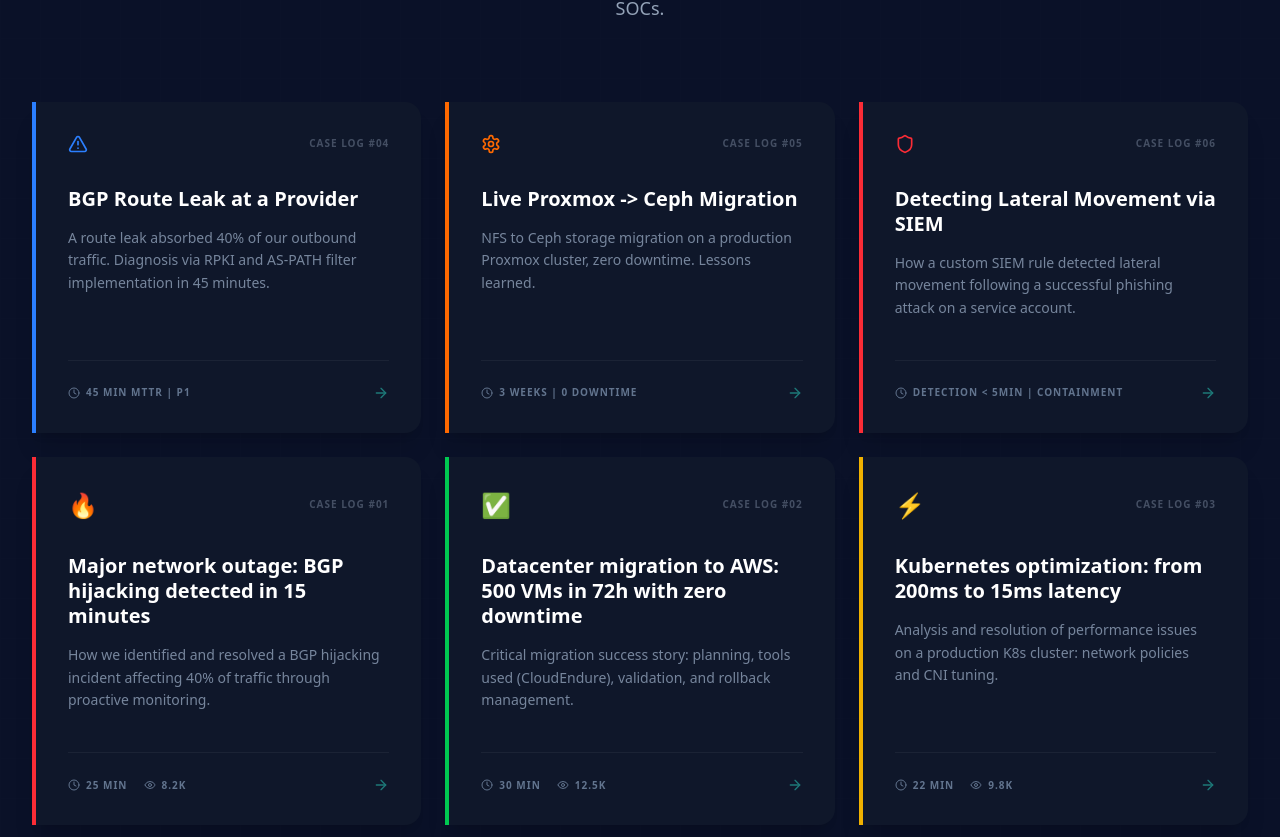
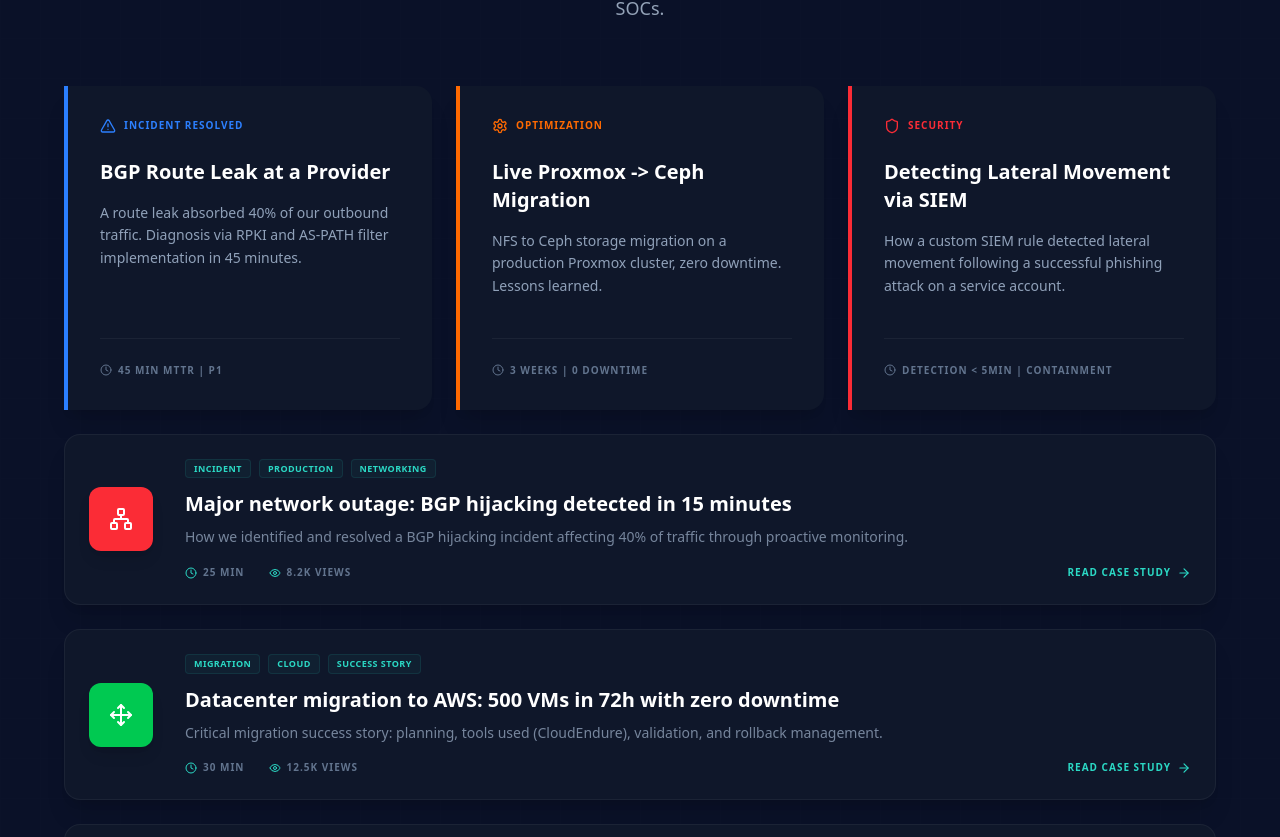
Before and after one commit to lepfsi/Site-PP, a Next.js app: page / in a window 1280 px wide. Shown: the part 3132-3969 px from the top of the page. Built offline with nearby package versions, Linux system fonts and the light colour scheme.

Commit message:
Redesign Experience Section

```diff
--- a/src/components/ExperienceSection.tsx
+++ b/src/components/ExperienceSection.tsx
@@ -1,13 +1,14 @@
 "use client";
 
 import { motion } from "framer-motion";
-import { ArrowRight, Eye, Clock, AlertTriangle, Settings, Shield, Zap, Flame, CheckCircle2, Monitor, Bug, Globe, Code2 } from "lucide-react";
+import { ArrowRight, Eye, Clock, AlertTriangle, Settings, Shield, Zap, AlertCircle, Move, Gauge, Activity, Network } from "lucide-react";
 import Link from "next/link";
 import { useLanguage } from "@/lib/LanguageContext";
 
-const allExperiences = [
-  // THE "NEW" ONES FROM PREVIOUS CAPTURES
+const experiences = [
+  // First 3 (Modern Edge-Border style)
   {
+    id: "04",
     titleKey: "exp.4.title" as const,
     descKey: "exp.4.desc" as const,
     footerKey: "exp.4.footer" as const,
@@ -15,9 +16,10 @@ const allExperiences = [
     icon: AlertTriangle,
     color: "border-l-blue-500",
     iconColor: "text-blue-500",
-    id: "04"
+    bgColor: "bg-[#0f172a]"
   },
   {
+    id: "05",
     titleKey: "exp.5.title" as const,
     descKey: "exp.5.desc" as const,
     footerKey: "exp.5.footer" as const,
@@ -25,9 +27,10 @@ const allExperiences = [
     icon: Settings,
     color: "border-l-orange-500",
     iconColor: "text-orange-500",
-    id: "05"
+    bgColor: "bg-[#0f172a]"
   },
   {
+    id: "06",
     titleKey: "exp.6.title" as const,
     descKey: "exp.6.desc" as const,
     footerKey: "exp.6.footer" as const,
@@ -35,35 +38,41 @@ const allExperiences = [
     icon: Shield,
     color: "border-l-red-500",
     iconColor: "text-red-500",
-    id: "06"
+    bgColor: "bg-[#0f172a]"
   },
-  // THE "OLD" ONES FROM THE LATEST CAPTURE
+  // Last 3 (Horizontal Wide Cards style as requested)
   {
+    id: "01",
     titleKey: "exp.1.title" as const,
     descKey: "exp.1.desc" as const,
-    emoji: "🔥",
-    color: "border-l-red-500",
-    readTime: "25 MIN",
+    tags: ["INCIDENT", "PRODUCTION", "NETWORKING"],
+    icon: Network,
+    iconContainerColor: "bg-red-500",
+    readTime: "25 min",
     views: "8.2K",
-    id: "01"
+    horizontal: true
   },
   {
+    id: "02",
     titleKey: "exp.2.title" as const,
     descKey: "exp.2.desc" as const,
-    emoji: "✅",
-    color: "border-l-green-500",
-    readTime: "30 MIN",
+    tags: ["MIGRATION", "CLOUD", "SUCCESS STORY"],
+    icon: Move,
+    iconContainerColor: "bg-green-500",
+    readTime: "30 min",
     views: "12.5K",
-    id: "02"
+    horizontal: true
   },
   {
+    id: "03",
     titleKey: "exp.3.title" as const,
     descKey: "exp.3.desc" as const,
-    emoji: "⚡",
-    color: "border-l-yellow-500",
-    readTime: "22 MIN",
+    tags: ["PERFORMANCE", "OPTIMIZATION", "K8S"],
+    icon: Gauge,
+    iconContainerColor: "bg-yellow-500",
+    readTime: "22 min",
     views: "9.8K",
-    id: "03"
+    horizontal: true
   },
 ];
 
@@ -75,7 +84,7 @@ export default function ExperienceSection() {
       <div className="absolute inset-0 tech-grid opacity-5 pointer-events-none"></div>
 
       <div className="container-custom relative z-10">
-        <div className="text-center mb-20">
+        <div className="text-center mb-16">
           <motion.h2
             initial={{ opacity: 0, y: 20 }}
             whileInView={{ opacity: 1, y: 0 }}
@@ -88,60 +97,75 @@ export default function ExperienceSection() {
             initial={{ opacity: 0, y: 20 }}
             whileInView={{ opacity: 1, y: 0 }}
             viewport={{ once: true }}
-            transition={{ delay: 0.1 }}
             className="text-text-secondary text-lg max-w-3xl mx-auto font-medium"
           >
             {t("exp.subtitle")}
           </motion.p>
         </div>
 
-        {/* Unified Horizontal Grid - 3 columns */}
-        <div className="grid grid-cols-1 md:grid-cols-2 lg:grid-cols-3 gap-6">
-          {allExperiences.map((exp, index) => (
+        <div className="flex flex-col space-y-6 max-w-6xl mx-auto">
+          {/* Top 3: Grid */}
+          <div className="grid grid-cols-1 md:grid-cols-3 gap-6">
+            {experiences.slice(0, 3).map((exp, index) => (
+              <motion.div
+                key={exp.id}
+                initial={{ opacity: 0, y: 20 }}
+                whileInView={{ opacity: 1, y: 0 }}
+                viewport={{ once: true }}
+                transition={{ delay: index * 0.1 }}
+                className={`flex flex-col p-8 ${exp.bgColor} border-l-4 ${exp.color} rounded-r-2xl shadow-xl transition-all hover:translate-x-1`}
+              >
+                <div className="flex items-center space-x-2 mb-6">
+                  {exp.icon && <exp.icon size={16} className={exp.iconColor} />}
+                  <span className={`text-[10px] font-black uppercase tracking-widest ${exp.iconColor}`}>
+                    {t(exp.badgeKey as any)}
+                  </span>
+                </div>
+                <h3 className="text-xl font-bold text-white mb-4 group-hover:text-turquoise transition-colors">{t(exp.titleKey)}</h3>
+                <p className="text-slate-400 text-sm leading-relaxed mb-10 flex-grow font-medium">{t(exp.descKey)}</p>
+                <div className="pt-6 border-t border-white/5 text-[10px] font-mono text-slate-500 uppercase font-bold tracking-widest flex items-center">
+                  <Clock size={12} className="mr-1.5" /> {t(exp.footerKey as any)}
+                </div>
+              </motion.div>
+            ))}
+          </div>
+
+          {/* Bottom 3: Wide Horizontal Style */}
+          {experiences.slice(3, 6).map((exp, index) => (
             <motion.div
               key={exp.id}
               initial={{ opacity: 0, y: 20 }}
               whileInView={{ opacity: 1, y: 0 }}
-              transition={{ delay: index * 0.05 }}
               viewport={{ once: true }}
-              className={`group flex flex-col p-8 bg-[#0f172a] border-l-4 ${exp.color} rounded-r-2xl shadow-xl transition-all hover:translate-y-[-4px] hover:shadow-turquoise/5`}
+              transition={{ delay: index * 0.1 }}
+              className="group flex flex-col md:flex-row items-center p-6 bg-[#0f172a] border border-white/5 rounded-2xl shadow-xl transition-all hover:border-turquoise/20"
             >
-              <div className="flex items-center justify-between mb-8">
-                {exp.emoji ? (
-                  <span className="text-2xl">{exp.emoji}</span>
-                ) : exp.icon ? (
-                  <exp.icon size={20} className={exp.iconColor} />
-                ) : null}
-                <span className="text-[10px] font-mono text-text-secondary/40 uppercase font-black tracking-widest">
-                  CASE LOG #{exp.id}
-                </span>
+              <div className={`flex-shrink-0 w-16 h-16 ${exp.iconContainerColor} rounded-xl flex items-center justify-center text-white shadow-lg mb-4 md:mb-0 md:mr-8`}>
+                {exp.icon && <exp.icon size={24} />}
               </div>
 
-              <h3 className="text-xl font-bold text-white mb-4 group-hover:text-turquoise transition-colors leading-tight">
-                {t(exp.titleKey)}
-              </h3>
+              <div className="flex-grow text-center md:text-left">
+                <div className="flex flex-wrap justify-center md:justify-start gap-2 mb-3">
+                  {exp.tags?.map(tag => (
+                    <span key={tag} className="px-2 py-0.5 rounded bg-turquoise/5 text-turquoise text-[9px] font-black uppercase tracking-wider border border-turquoise/10">
+                      {tag}
+                    </span>
+                  ))}
+                </div>
+                <h3 className="text-xl font-bold text-white mb-2 group-hover:text-turquoise transition-colors">
+                  {t(exp.titleKey)}
+                </h3>
+                <p className="text-slate-400 text-sm font-medium opacity-80 leading-relaxed mb-4 line-clamp-2 md:line-clamp-1">
+                  {t(exp.descKey)}
+                </p>
 
-              <p className="text-slate-400 text-sm leading-relaxed mb-10 flex-grow font-medium opacity-80">
-                {t(exp.descKey)}
-              </p>
-
-              <div className="flex items-center justify-between pt-6 border-t border-white/5">
-                <div className="flex items-center space-x-4 text-[10px] font-mono text-slate-500 uppercase font-bold tracking-widest">
-                  {exp.footerKey ? (
-                    <div className="flex items-center">
-                      <Clock size={12} className="mr-1.5" />
-                      {t(exp.footerKey)}
-                    </div>
-                  ) : (
-                    <>
-                      <span className="flex items-center"><Clock size={12} className="mr-1.5" /> {exp.readTime}</span>
-                      <span className="flex items-center"><Eye size={12} className="mr-1.5" /> {exp.views}</span>
-                    </>
-                  )}
+                <div className="flex items-center justify-center md:justify-start space-x-6 text-[10px] font-mono text-slate-500 font-bold uppercase tracking-widest">
+                  <span className="flex items-center"><Clock size={12} className="mr-1.5 text-turquoise" /> {exp.readTime}</span>
+                  <span className="flex items-center"><Eye size={12} className="mr-1.5 text-turquoise" /> {exp.views} views</span>
+                  <Link href="#" className="hidden md:flex ml-auto items-center text-turquoise hover:underline group-hover:translate-x-1 transition-transform">
+                    {t("exp.read_case")} <ArrowRight size={14} className="ml-1.5" />
+                  </Link>
                 </div>
-                <Link href="#" className="text-turquoise opacity-50 group-hover:opacity-100 transition-all">
-                  <ArrowRight size={16} />
-                </Link>
               </div>
             </motion.div>
           ))}
```
